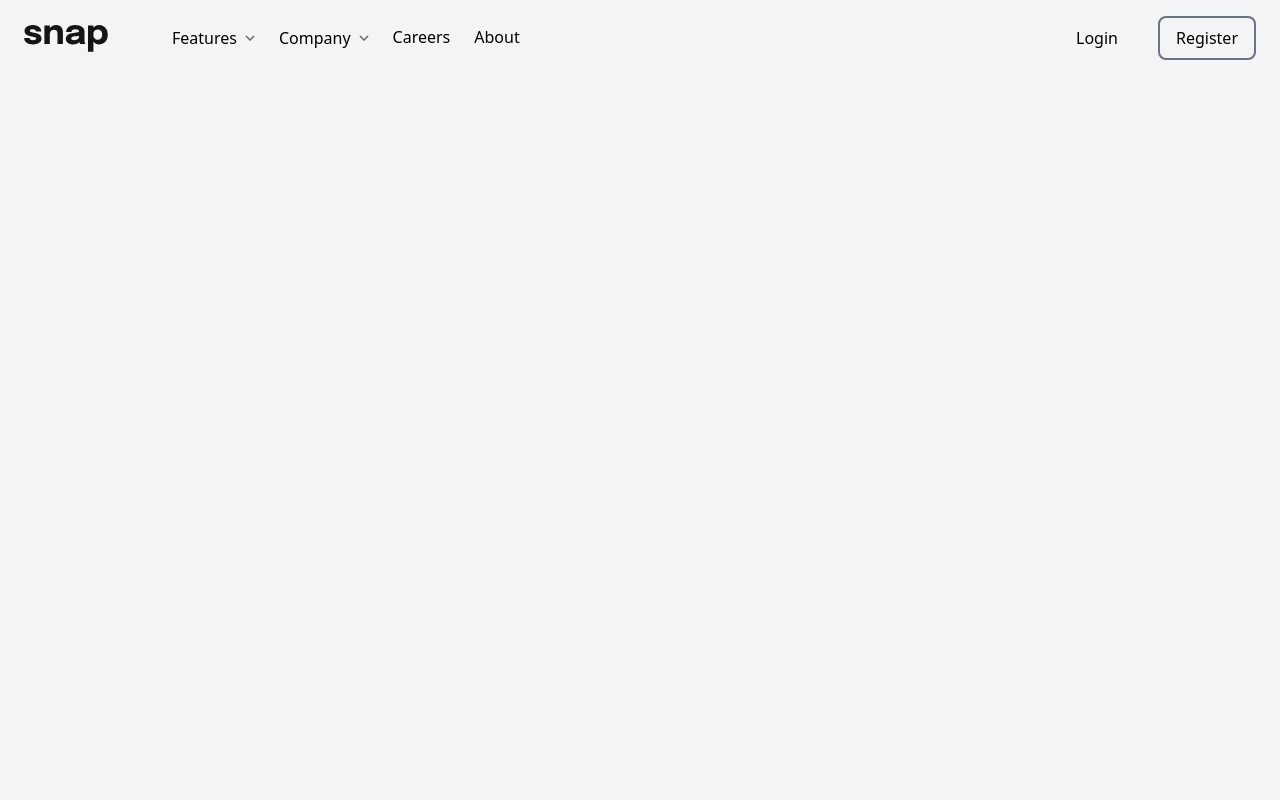
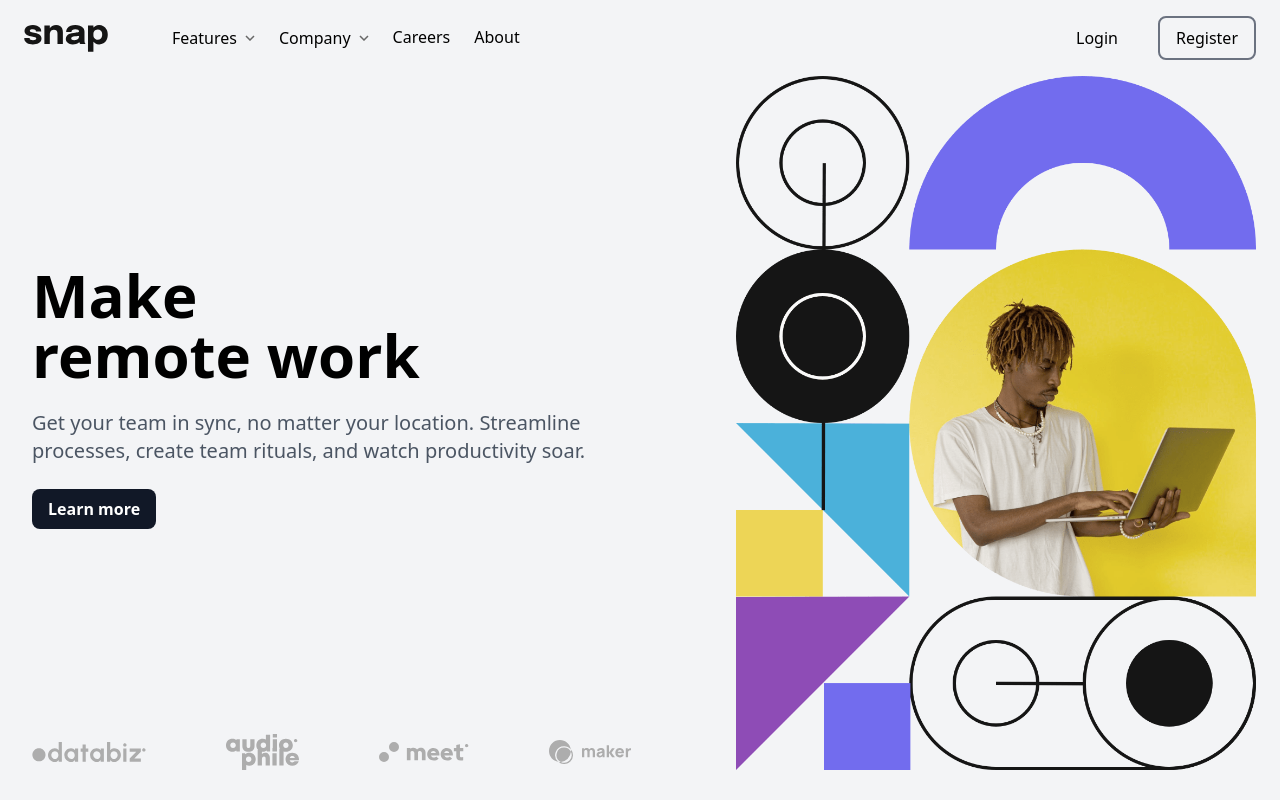
Before and after one commit to khalidna7ari/snap, a React (Vite) app: page / in a window 1280 px wide. Built offline with nearby package versions, Linux system fonts and the light colour scheme.

Commit message:
Add hero component

```diff
--- a/src/App.tsx
+++ b/src/App.tsx
@@ -1,10 +1,12 @@
 import Nav from "./components/Nav";
+import Hero from "./components/Hero";
 
 const App = () => {
   return (
     <div className="bg-gray-100">
       <div className="mx-auto max-w-7xl  h-screen">
         <Nav />
+        <Hero />
       </div>
     </div>
   );
--- /dev/null
+++ b/src/components/Hero.tsx
@@ -0,0 +1,58 @@
+const Hero: React.FC = () => {
+  return (
+    <header className="md:flex md:flex-row-reverse md:px-6 md:gap-24 md:full ">
+      <div>
+        <img
+          src="/src/assets/HeroMobileImage.png"
+          alt="hero image"
+          className="md:hidden"
+        />
+        <img
+          src="/src/assets/HeroDesktopImage.png"
+          alt="hero image"
+          className="hidden md:inline"
+        />
+      </div>
+      <div className="text-center md:text-left space-y-4  px-2  md:flex md:flex-col md:justify-center md:items-start">
+        <div className="space-y-4 md:space-y-6 md:flex-1 md:flex md:flex-col md:items-start md:justify-center">
+          <div className="h-4" />
+          <h1 className="text-4xl font-bold md:text-6xl">
+            Make <br className="hidden md:inline" /> remote work
+          </h1>
+          <p className="text-gray-600 md:text-xl">
+            Get your team in sync, no matter your location. Streamline
+            processes, create team rituals, and watch productivity soar.
+          </p>
+          <button className="bg-gray-900 font-semibold text-white py-2 px-4 rounded-lg md:align-self-start">
+            Learn more
+          </button>
+          <div className="h-4" />
+        </div>
+        <div className="flex items-center justify-around md:justify-between md:w-full ">
+          <img
+            src="/src/assets/ClientDatabiz.svg"
+            alt="databiz logo"
+            className="h-4 md:h-auto"
+          />
+          <img
+            src="/src/assets/ClientAudiophile.svg"
+            alt="audiophile logo"
+            className="h-4 md:h-auto"
+          />
+          <img
+            src="/src/assets/ClientMeet.svg"
+            alt="meet logo"
+            className="h-4 md:h-auto"
+          />
+          <img
+            src="/src/assets/ClientMaker.svg"
+            alt="maker logo"
+            className="h-4 md:h-auto"
+          />
+        </div>
+      </div>
+    </header>
+  );
+};
+
+export default Hero;
```
